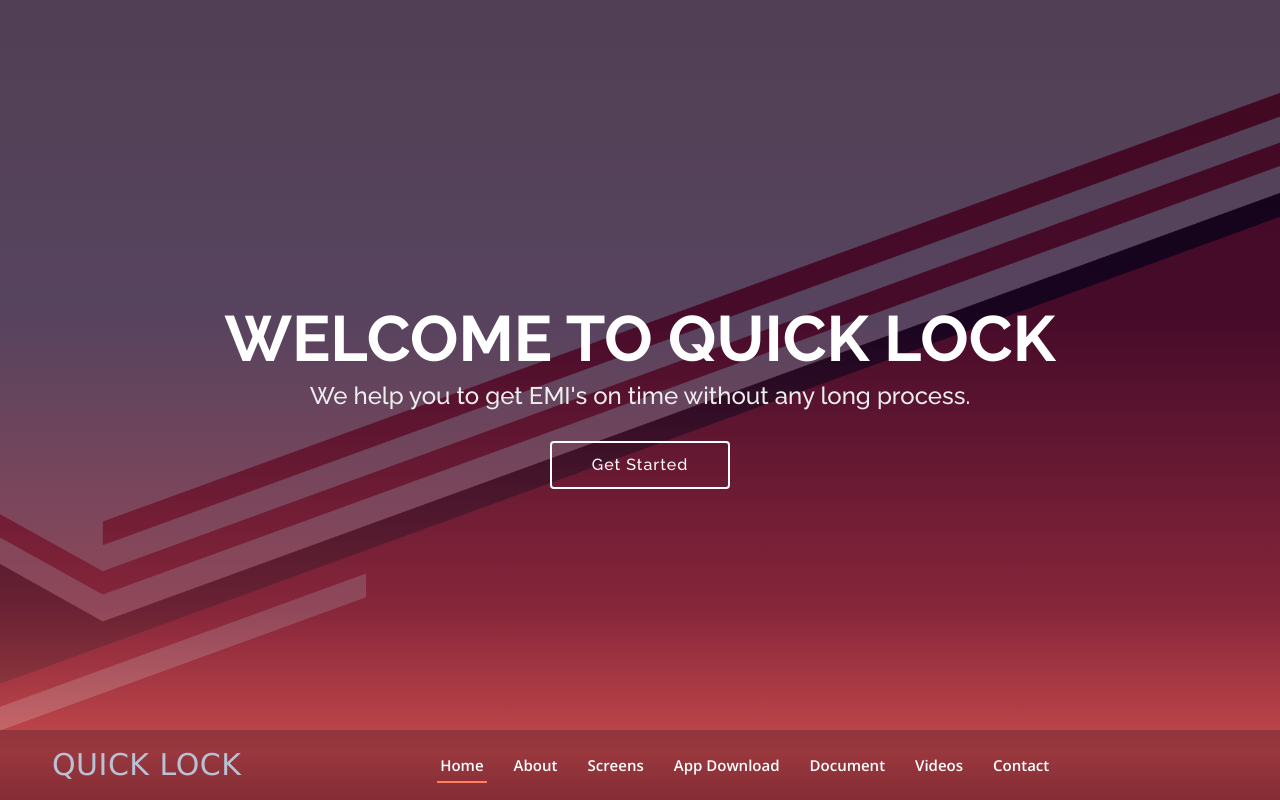
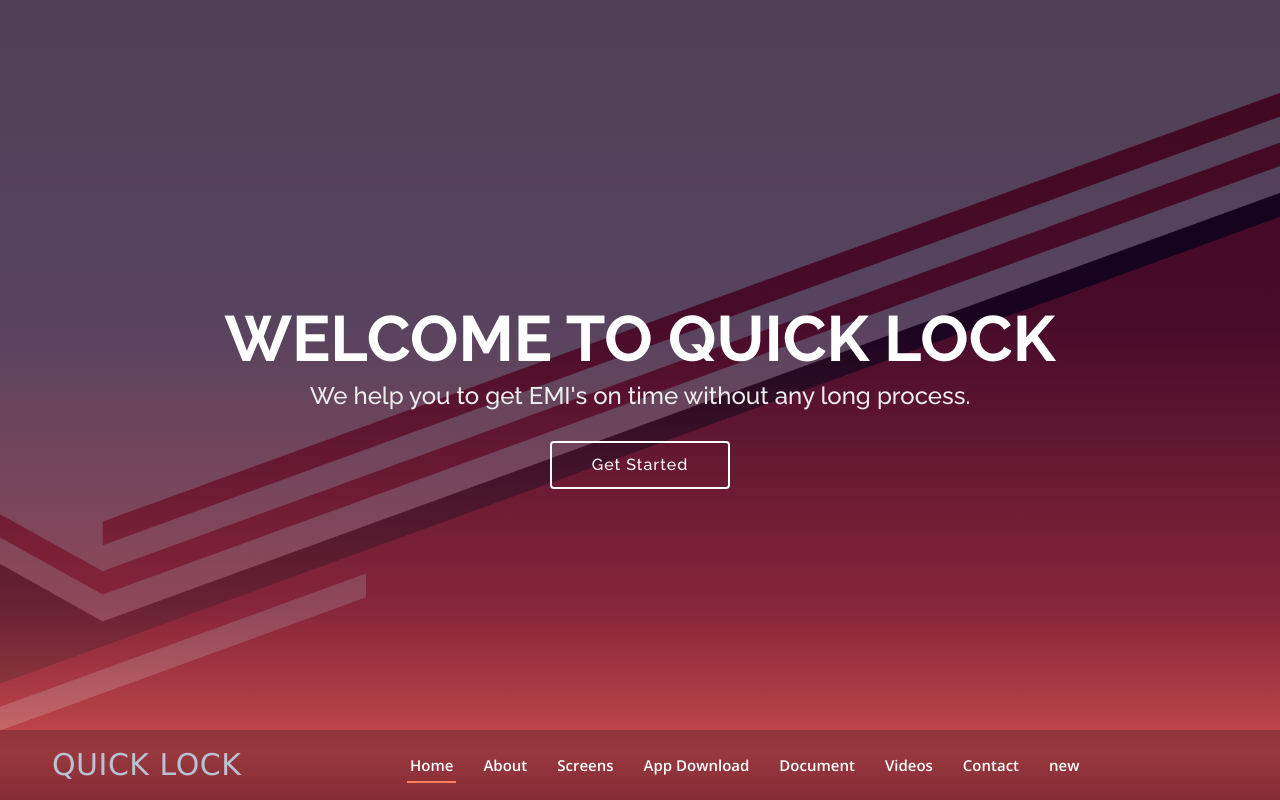
Before and after one commit to ShadabSohail21/Practice-Repo, a plain HTML site: page index.html in a window 1280 px wide. Shown: the top 800 px of the page. Drawn offline with nearby package versions, Linux system fonts and the light colour scheme.

Commit message:
second try to commit in repo

```diff
--- a/index.html
+++ b/index.html
@@ -64,6 +64,7 @@
           <li><a class="nav-link scrollto" href="#document">Document</a></li>
           <li><a class="nav-link scrollto" href="#video">Videos</a></li>
           <li><a class="nav-link scrollto" href="#contact">Contact</a></li>
+          <li><a class="nav-link scrollto" href="#contact">new</a></li>
         </ul>
         <i class="bi bi-list mobile-nav-toggle"></i>
       </nav><!-- .navbar -->
```
